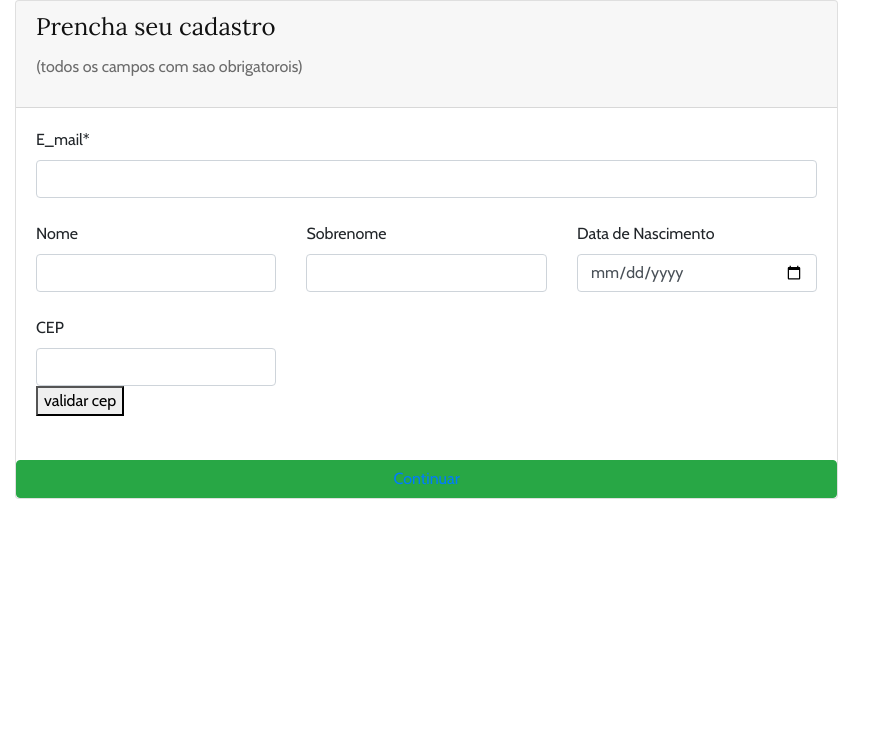
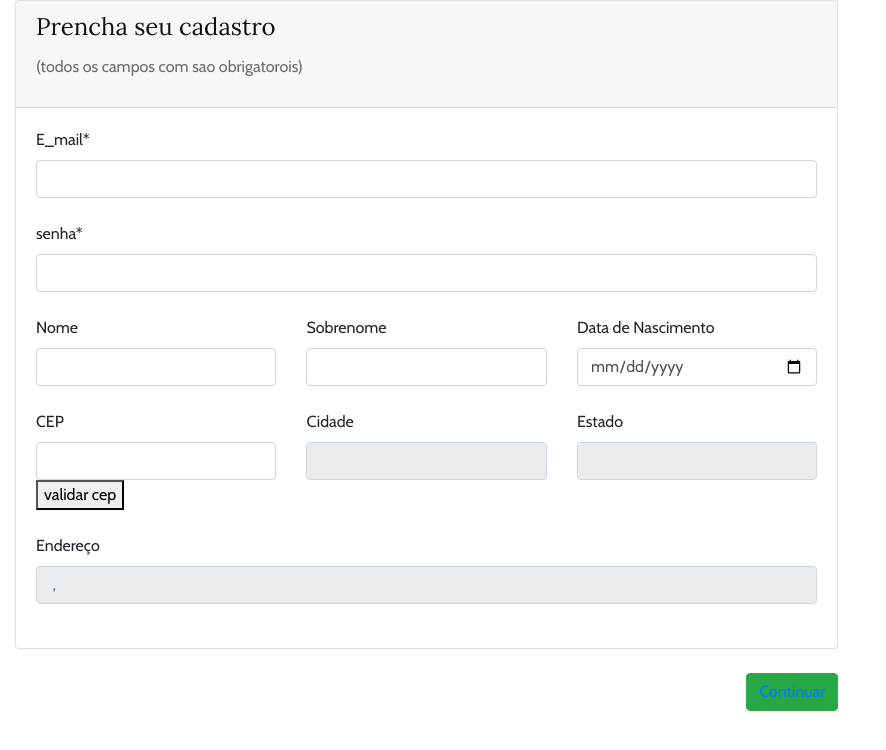
Before and after one commit to patrick2244/Projeto-arvore-genealogica-utramig, a PHP site: page /formulario1.php in a window 1280 px wide. Shown: the top 750 px of the page, without its empty margins (0-886 px from the left). Run offline with PHP 8.4, Linux system fonts and the light colour scheme; data that the repository does not hold is empty.

Commit message:
comit rafael coloquei campo senha  so que achei grande seria bom cortar na metade e colocar campo confirmar senha sugestao modifiquei index para colocar usuario e senha so que o usuario esta saindo com letra maiuscula nao sei o pq se conseguir modificar agradeço

```diff
--- a/arvoregenealogica/formulario1.php
+++ b/arvoregenealogica/formulario1.php
@@ -25,6 +25,7 @@
     <link rel="stylesheet" href="css/style.css" type="text/css">
 
 </head>
+<!-- codigo para funcionamento do cep-->
 <?php    function get_endereco($cep){
   // formatar o cep removendo caracteres nao numericos
   $cep = preg_replace("/[^0-9]/", "", $cep);
@@ -56,6 +57,15 @@
 
 
                       <br>
+                      <div class="row">
+                      <div class="col-md-12">
+                          <label class="bmd-label-floating">senha*</label>
+                          <input type="password" class="form-control">
+                        </div>
+                      </div>
+
+
+                      <br>
 
                     <div class="row">
                       <div class="col-md-4">
@@ -81,7 +91,8 @@
                           <input type="text" class="form-control" name="cep">
                           <button type="submit">validar cep</button>
                       </div>
-                        <?php if(isset($_POST['cep'])){ ?>
+                        <!-- php para mostrar os campos do cep  -->
+
 <?php $endereco = get_endereco($_POST['cep']); ?>
 
                     <div class="col-md-4">
@@ -103,21 +114,12 @@
                             <input type="text" class="form-control" readonly="" disabled="" placeholder="<?php echo $endereco->logradouro; ?> , <?php echo $endereco->bairro; ?> " />
                       </div>
                     </div>
-                     <?php } ?>
+
                     <br>
-
-
-
                     </div>
-
-
-
                       </div>
-
-
                       <br>
-
-                      <button type="submit" class="btn btn-success pull-right"><a href="formulario2.php">Continuar</a></button>
+                    <button type="submit" class="btn btn-success pull-right"><a href="formulario2.php">Continuar</a></button>
                     <div class="clearfix"></div>
                   </form>
                 </div>
```
Also changed, not shown: arvoregenealogica/formulario2.php (+5 -3 lines), arvoregenealogica/index.php (+4 -4 lines).
